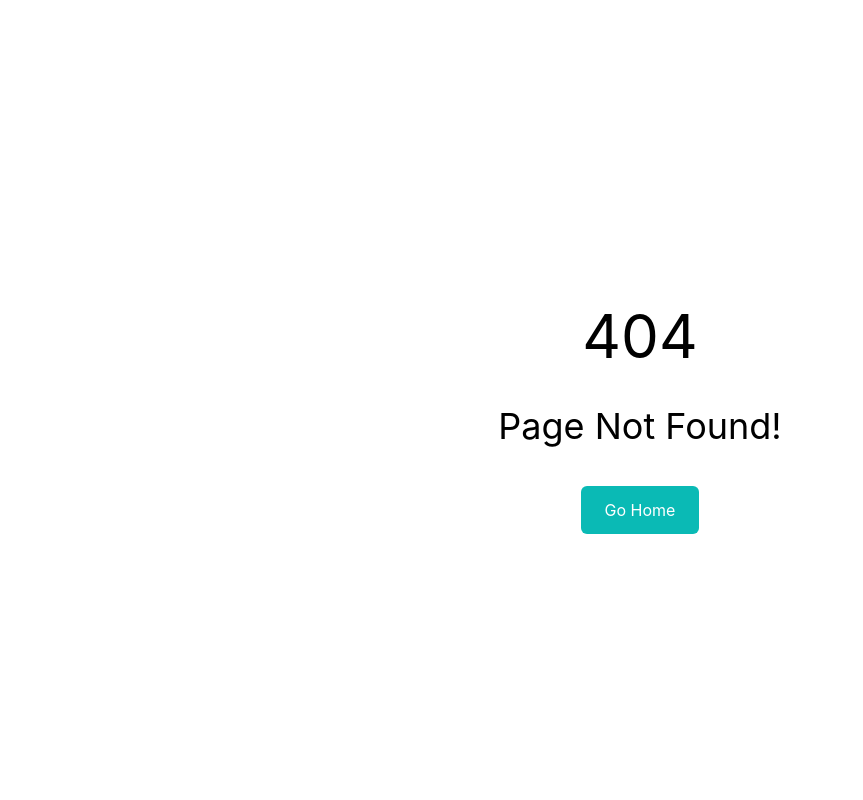
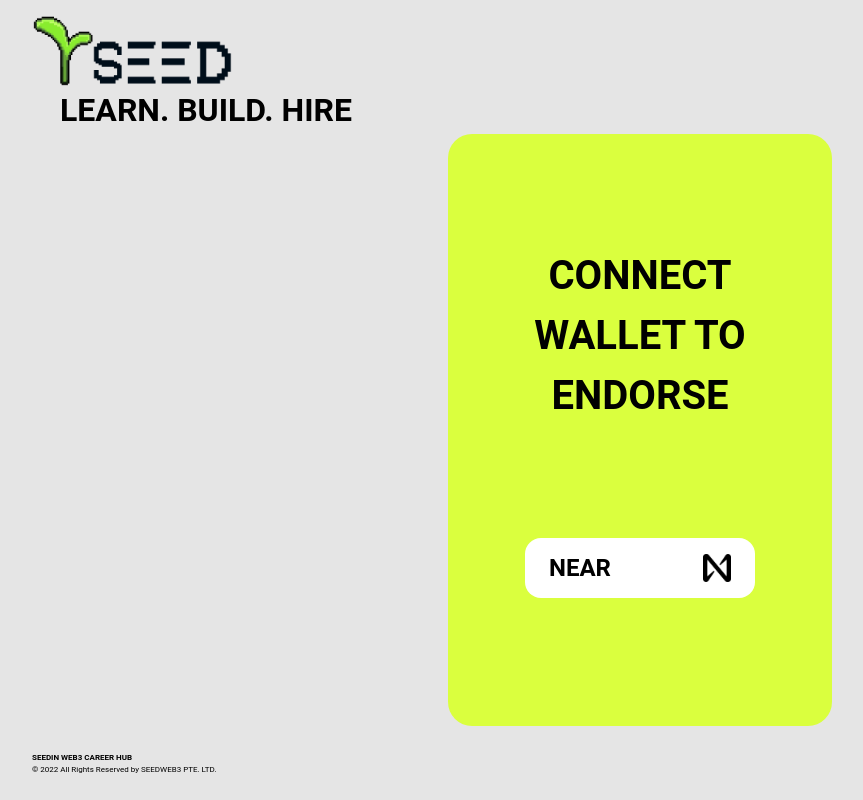
Before and after one commit to sordgom/seedin_fe_react, a React (Create React App) app: page /wallet in a window 1280 px wide. Before the commit this address had no page. Shown: the whole page, without its empty margins (0-863 px from the left). Built offline with nearby package versions, Linux system fonts and the light colour scheme.

Commit message:
connect wallet

```diff
--- a/src/App.js
+++ b/src/App.js
@@ -7,6 +7,9 @@
 import Login from "./pages/authentication/Login";
 import ProfileForm from "./pages/profileForm/IndexProfileForm";
 import ProfileDisplay from "./pages/ProfileDisplay/IndexProfileDisplay";
+import Wallet from "./pages/profileConnect/ConnectWallet";
+import IssueEndors from "./pages/profileConnect/IssueEndors";
+import MintSuccess from "./pages/profileConnect/MintSuccess";
 
 function App() {
   return (
@@ -16,6 +19,10 @@
         <Route exact path="/login" element={<Login />} />
         <Route exact path="/" element={<ProfileForm />} />
         <Route exact path="/displayprofile" element={<ProfileDisplay />} />
+        <Route exact path="/wallet" element={<Wallet />} />
+        <Route exact path="/issue" element={<IssueEndors />} />
+        <Route exact path="/mintSuccess" element={<MintSuccess />} />
+
         <Route path="*" element={<NotFound />} />
       </Routes>
     </div>
--- /dev/null
+++ b/src/pages/profileConnect/ConnectWallet.js
@@ -0,0 +1,50 @@
+import React from "react";
+import logo from "../../assets/img/logoBig.png";
+import near from "../../assets/img/near.png";
+
+function Wallet() {
+  return (
+    <div className="relative  min-h-screen overflow-hidden bg-[#E5E5E5]">
+      <div className="w-full flex flex-col ml-8 mt-4">
+        <img src={logo} alt="" className="w-[200px] h-[70px]" />
+        <p className="uppercase font-robotoMono text-left text-[4vh] ml-7 font-semibold">
+          Learn. Build. Hire
+        </p>
+      </div>
+      <div className="flex flex-col justify-center">
+        <div className="w-[30%] px-8 py-[7rem] m-auto bg-[#DAFF3E] rounded-3xl font-robotoMono">
+          <p className="text-[5vh] font-bold text-center text-black uppercase font-robotoMono">
+            CONNECT WALLET TO ENDORSE
+          </p>
+          <div className="flex flex-col justify-center items-center mt-28 mx-[6rem]">
+            <div>
+              <button
+                type="button"
+                className="bg-white px-6 py-3 w-[230px] mb-4 rounded-2xl"
+              >
+                <div className="flex justify-between">
+                  <div className="uppercase font-bold text-[3vh]">
+                    <p>near</p>
+                  </div>
+                  <div>
+                    <img src={near} alt="" className="w-[28px] h-[28px] mt-1" />
+                  </div>
+                </div>
+              </button>
+            </div>
+          </div>
+        </div>
+      </div>
+      <div className=" pt-[3vh] ml-8 fixed bottom-6">
+        <div className="mt-[3vh] text-[1vh] font-robotoMono text-left">
+          <p>
+            <strong>SEEDIN WEB3 CAREER HUB</strong>
+          </p>
+          <p>© 2022 All Rights Reserved by SEEDWEB3 PTE. LTD.</p>
+        </div>
+      </div>
+    </div>
+  );
+}
+
+export default Wallet;
--- /dev/null
+++ b/src/pages/profileConnect/IssueEndors.js
@@ -0,0 +1,53 @@
+import React from "react";
+
+function IssueEndors() {
+  return (
+    <div className="relative min-h-screen overflow-hidden bg-[#E5E5E5]">
+      <div className="flex flex-col justify-center items-center w-full mt-20">
+        <div className="w-[50%] px-8 py-[6rem] m-auto bg-[#DAFF3E] rounded-3xl font-robotoMono">
+          <p className="text-[4vh] font-bold text-center text-black uppercase font-robotoMono">
+            Issue an Endorsement NFT
+          </p>
+          <div className="mt-10 px-20">
+            <form>
+              <div className="mb-2 text-left">
+                <label
+                  htmlFor="endorsing"
+                  className="block text-sm font-bold text-[#000000]"
+                >
+                  Why are you endorsing? (his/her wallet address)
+                </label>
+                <input
+                  type=""
+                  className="block w-full px-4 py-2 mt-2 text-gray-700 bg-white border rounded-md focus:border-blue-400 focus:ring-blue-300 focus:outline-none focus:ring focus:ring-opacity-40"
+                />
+              </div>
+              <div className="mb-2 text-left">
+                <label
+                  htmlFor="endorsing"
+                  className="block text-sm font-semibold text-black"
+                >
+                  Your endorsing
+                </label>
+                <input
+                  type="text"
+                  className="h-20 block w-full px-4 py-2 mt-2 text-gray-700 bg-white border rounded-md focus:border-blue-400 focus:ring-blue-300 focus:outline-none focus:ring focus:ring-opacity-40"
+                />
+              </div>
+              <div className="mt-20">
+                <button
+                  type="button"
+                  className="bg-white px-4 py-2 rounded-full font-bold"
+                >
+                  Mint and Transfer
+                </button>
+              </div>
+            </form>
+          </div>
+        </div>
+      </div>
+    </div>
+  );
+}
+
+export default IssueEndors;
--- /dev/null
+++ b/src/pages/profileConnect/MintSuccess.js
@@ -0,0 +1,25 @@
+import React from "react";
+
+function MintSuccess() {
+  return (
+    <div className="relative min-h-screen overflow-hidden bg-[#E5E5E5]">
+      <div className="flex flex-col justify-center items-center w-full mt-20">
+        <div className="w-[50%] px-8 py-[6rem] m-auto bg-[#DAFF3E] rounded-3xl font-robotoMono">
+          <div className="font-bold mt-[10rem] text-[5vh]">
+            Minting is Successful!
+          </div>
+          <div className="mt-[10rem]">
+            <button
+              type="button"
+              className="bg-black px-4 py-2 rounded-full font-bold text-[#DAFF3E]"
+            >
+              Back To Your Profile
+            </button>
+          </div>
+        </div>
+      </div>
+    </div>
+  );
+}
+
+export default MintSuccess;
```
